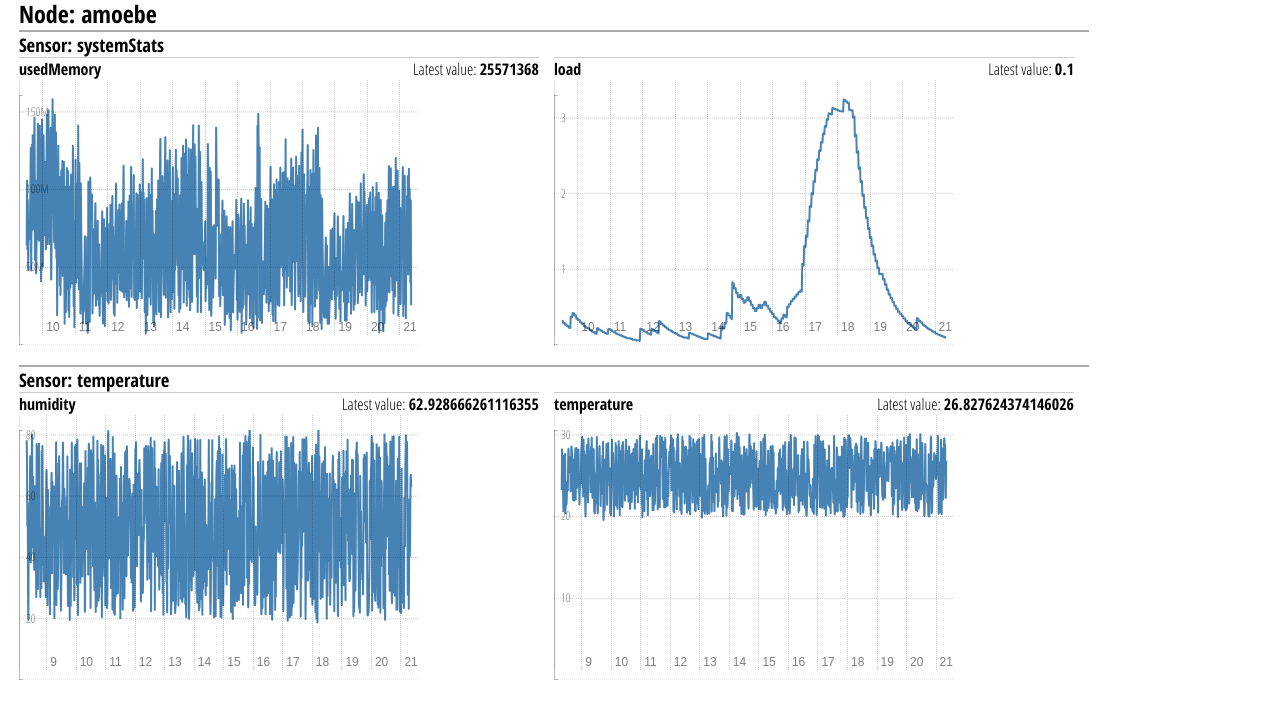
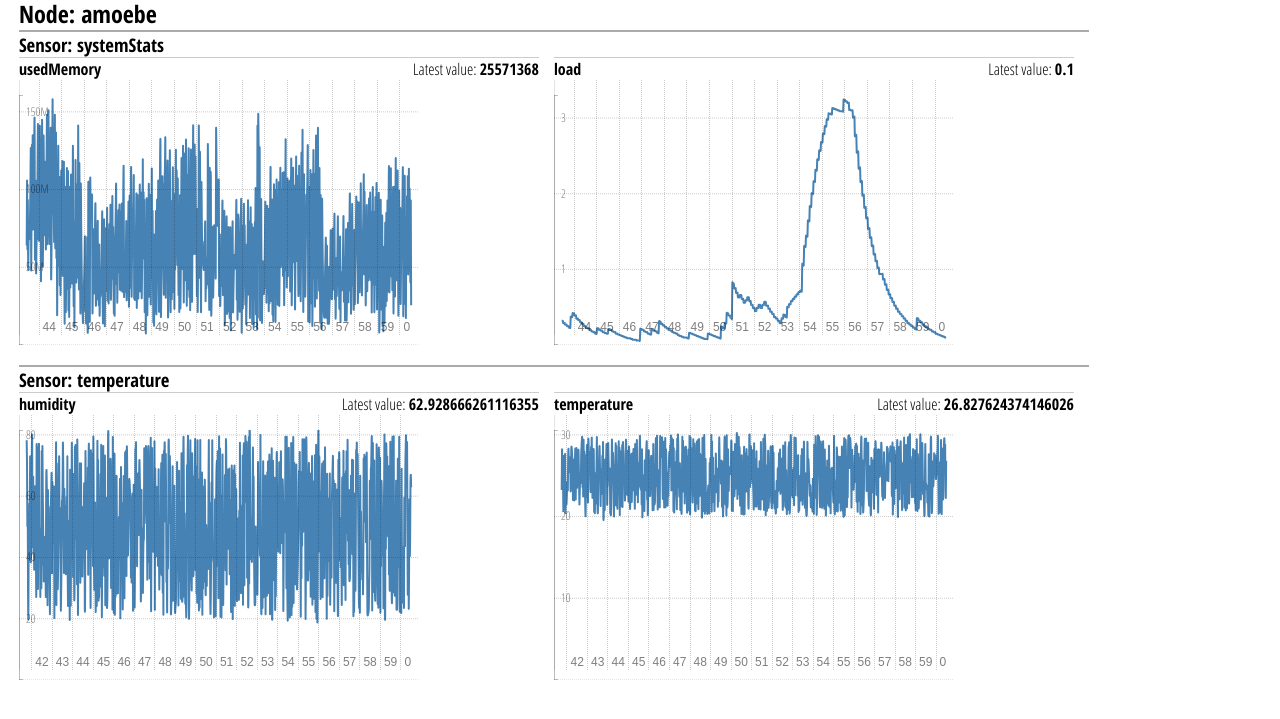
Before and after one commit to nwaldispuehl/sensor-samplor, a plain HTML site: page sensorsamplor.opt/sampleViewer/index.html in a window 1280 px wide. Shown: the part 65-784 px from the top of the page. Drawn offline with Linux system fonts and the light colour scheme.

Commit message:
Fixed date in charts.

```diff
--- a/sensorsamplor.opt/sampleViewer/index.html
+++ b/sensorsamplor.opt/sampleViewer/index.html
@@ -141,7 +141,7 @@ function prepareDataForChart(valueData) {
     var outputSamples = new Array();
         for (key in valueData) {
             var value = valueData[key];
-            var date = Date.parse(value['timestamp']);
+            var date = Date.parse(value['timestamp']) / 1000; // Date creates milliseconds, but we'd rather have seconds.
             outputSamples.push({x : date, y : value['value']});
         }
     return outputSamples;
```
